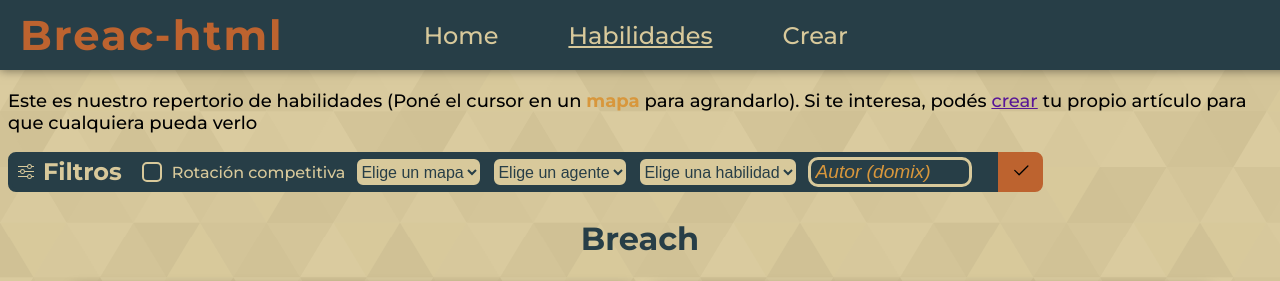
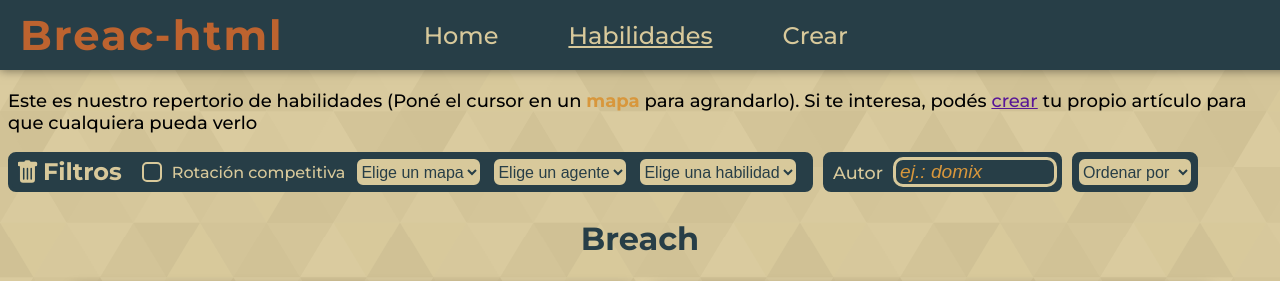
Before and after one commit to damicym/breac-html, a plain HTML site: page habilidades.html in a window 1280 px wide. Shown: the top 281 px of the page. Drawn offline with Linux system fonts and the light colour scheme.

Commit message:
mejora diseño filtros

```diff
--- a/habilidades.html
+++ b/habilidades.html
@@ -25,11 +25,16 @@
         verlo</p>
     <form>
         <div class="max-filter-container">
-            <button type="button" class="icon-filter-button"><svg xmlns="http://www.w3.org/2000/svg" width="16" height="16" fill="currentColor" class="bi bi-sliders" viewBox="0 0 16 16"><path fill-rule="evenodd" d="M11.5 2a1.5 1.5 0 1 0 0 3 1.5 1.5 0 0 0 0-3M9.05 3a2.5 2.5 0 0 1 4.9 0H16v1h-2.05a2.5 2.5 0 0 1-4.9 0H0V3zM4.5 7a1.5 1.5 0 1 0 0 3 1.5 1.5 0 0 0 0-3M2.05 8a2.5 2.5 0 0 1 4.9 0H16v1H6.95a2.5 2.5 0 0 1-4.9 0H0V8zm9.45 4a1.5 1.5 0 1 0 0 3 1.5 1.5 0 0 0 0-3m-2.45 1a2.5 2.5 0 0 1 4.9 0H16v1h-2.05a2.5 2.5 0 0 1-4.9 0H0v-1z" />
+            <div name="para q no haya gap" style="display: flex; flex-direction:row;">
+                <button type="button" class="icon-filter-button"><svg xmlns="http://www.w3.org/2000/svg" width="24"
+                        height="24" fill="currentColor" class="bi bi-trash-fill" viewBox="1.7 0 16 14.4">
+                        <path
+                            d="M2.5 1a1 1 0 0 0-1 1v1a1 1 0 0 0 1 1H3v9a2 2 0 0 0 2 2h6a2 2 0 0 0 2-2V4h.5a1 1 0 0 0 1-1V2a1 1 0 0 0-1-1H10a1 1 0 0 0-1-1H7a1 1 0 0 0-1 1zm3 4a.5.5 0 0 1 .5.5v7a.5.5 0 0 1-1 0v-7a.5.5 0 0 1 .5-.5M8 5a.5.5 0 0 1 .5.5v7a.5.5 0 0 1-1 0v-7A.5.5 0 0 1 8 5m3 .5v7a.5.5 0 0 1-1 0v-7a.5.5 0 0 1 1 0" />
                     </svg></button>
                 <div class="filter-container">
                     <label class="filter-label">Filtros</label>
-                <label class="checkbox-label" style="color: #D8C99B; font-size: 1rem; display: flex; align-items: center; user-select: none;">
+                    <label class="checkbox-label"
+                        style="color: #D8C99B; font-size: 1rem; display: flex; align-items: center; user-select: none;">
                         <input type="checkbox" id="solo-comp">
                         <span class="custom-checkbox"></span>
                         Rotación competitiva
@@ -55,10 +60,22 @@
                     <select name="input-habilidad-filter">
                         <option value="">Elige una habilidad</option>
                     </select>
-                <input type="text" autocomplete="off" class="input-form-hb" placeholder="Autor (domix)">
                 </div>
-            <button type="submit" class="submit-filter-button"> <svg xmlns="http://www.w3.org/2000/svg" width="20" height="20" fill="currentColor" class="bi bi-check2" viewBox="0 0 16 16"><path d="M13.854 3.646a.5.5 0 0 1 0 .708l-7 7a.5.5 0 0 1-.708 0l-3.5-3.5a.5.5 0 1 1 .708-.708L6.5 10.293l6.646-6.647a.5.5 0 0 1 .708 0" />
-                </svg></button>
+            </div>
+            <div class="search-container">
+                <label style="color: #D8C99B; display: flex; align-items: center;">Autor</label>
+                <input type="text" autocomplete="off" class="input-form-hb" placeholder="ej.: domix">
+            </div>
+            <!-- <button type="submit" class="submit-filter-button"> <svg xmlns="http://www.w3.org/2000/svg" width="20" height="20" fill="currentColor" class="bi bi-check2" viewBox="0 0 16 16"><path d="M13.854 3.646a.5.5 0 0 1 0 .708l-7 7a.5.5 0 0 1-.708 0l-3.5-3.5a.5.5 0 1 1 .708-.708L6.5 10.293l6.646-6.647a.5.5 0 0 1 .708 0" />
+                </svg></button> -->
+                <div class="ordenar-container">
+                    <select name="ordenar-select">
+                        <option value="">Ordenar por</option>
+                        <option value="mapa">Mapa (A-Z)</option>
+                        <option value="reciente">Más reciente</option>
+                        <option value="antiguo">Más antiguo</option>
+                    </select>
+                </div>
         </div>
     </form>
     <div id="maxContainer"></div>
--- a/habilidades.js
+++ b/habilidades.js
@@ -20,6 +20,8 @@ const maxContainer = document.getElementById("maxContainer")
 //filtros:
 //1. guardar en el localstorage los filtros mapas = [], agente, habilidad, autor
 //2. generar las cards filtradas
+//el boton de icon tiene que vaciar los inputs
+// si un input está vacío y haces submit, deberia estar como por default
 fetch('data/agentes.json')
     .then(data => data.json())
     .then(data => {
--- a/styles.css
+++ b/styles.css
@@ -399,14 +399,38 @@ h4 {
 .input-form-hb::placeholder{
     color: var(--color3);
 }
+.ordenar-container{
+    display: flex;
+    flex-direction:row;
+    gap: 10px;
+    width: 120px;
+    background-color: var(--color5);
+    height: 30px;
+    border: 5px solid var(--color5);
+    border-radius: 8px;
+    justify-content: center;
+}
 .filter-container{
     display: flex;
     flex-direction:row;
     gap: 10px;
-    width: 950px;
+    width: 765px;
     background-color: var(--color5);
     height: 30px;
     border: 5px solid var(--color5);
+    border-top-right-radius: 8px;
+    border-bottom-right-radius: 8px;
+}
+.search-container{
+    display: flex;
+    flex-direction:row;
+    gap: 10px;
+    width: 230px;
+    background-color: var(--color5);
+    height: 30px;
+    border: 5px solid var(--color5);
+    border-radius: 8px;
+    padding-left: 5px;
 }
 .filter-label{
     margin-right: 10px;
@@ -438,7 +462,8 @@ h4 {
 .max-filter-container{
     display: flex;
     flex-direction:row;
-    gap: 0;
+    gap: 10px;
+    max-width: 90%;
 }
 @media screen and (max-width: 720px) {
     nav {
@@ -496,7 +521,7 @@ input[type="checkbox"]:checked + .custom-checkbox {
     background-color: #D8C99B;
     border-color: var(--color2);
 }
-input[type="checkbox"]:checked + .custom-checkbox::after {
+input[type="checkbox"]:checked ~ .custom-checkbox::after {
     content: "✔";
     color: var(--color4);
     font-size: 16px;
```
Also changed, not shown: que-falta.txt. Lines whose indentation alone changed are shown as unchanged.
